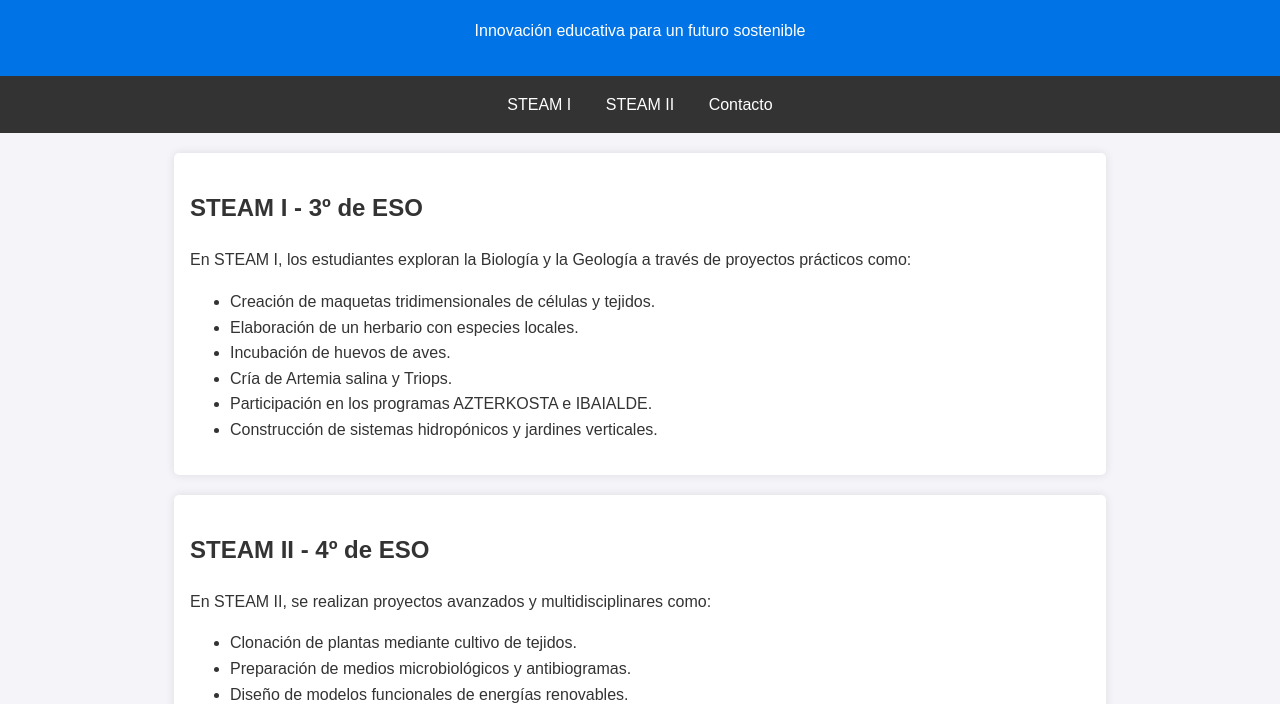
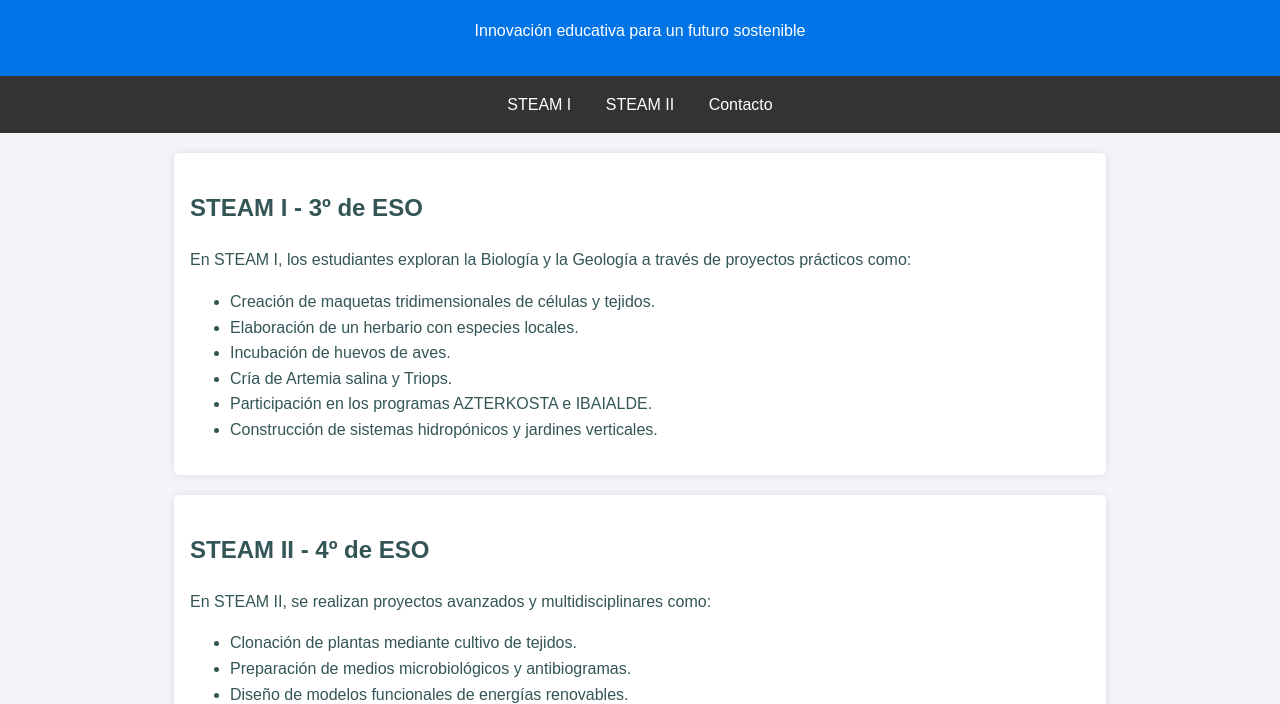
Before and after one commit to davidbizkaia/steam-ies, a plain HTML site: page index.html in a window 1280 px wide. Shown: the part 92-796 px from the top of the page. Drawn offline with Linux system fonts and the light colour scheme.

Commit message:
Update index.html

```diff
--- a/index.html
+++ b/index.html
@@ -12,7 +12,7 @@
             margin: 0;
             padding: 0;
             background-color: #f4f4f9;
-            color: #333;
+            color: #355;
         }
         header {
             background-color: #0073e6;
```
